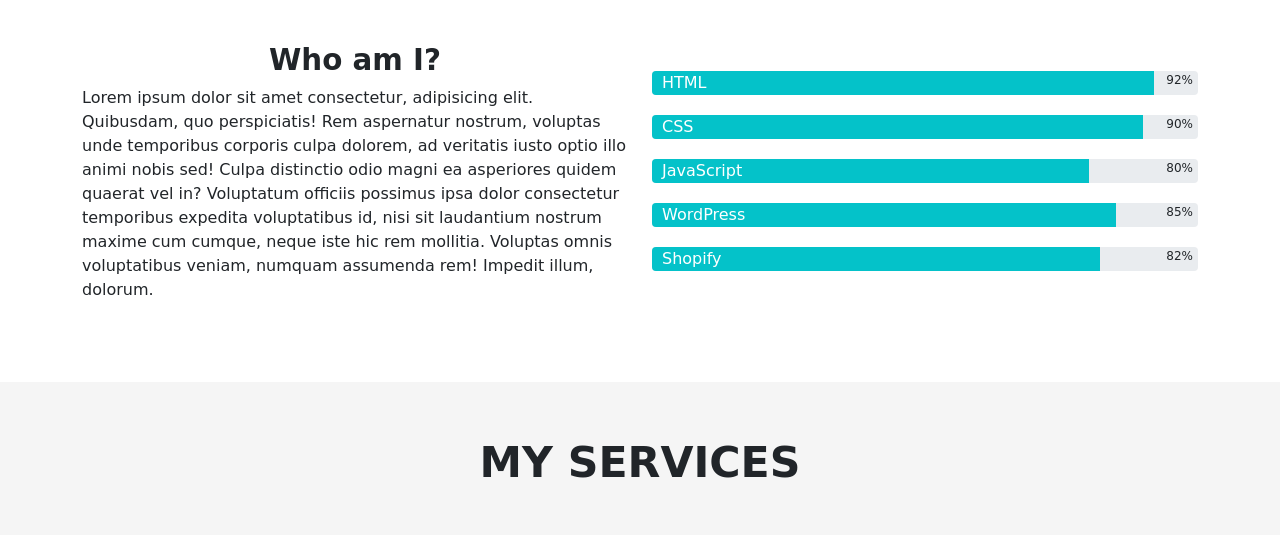
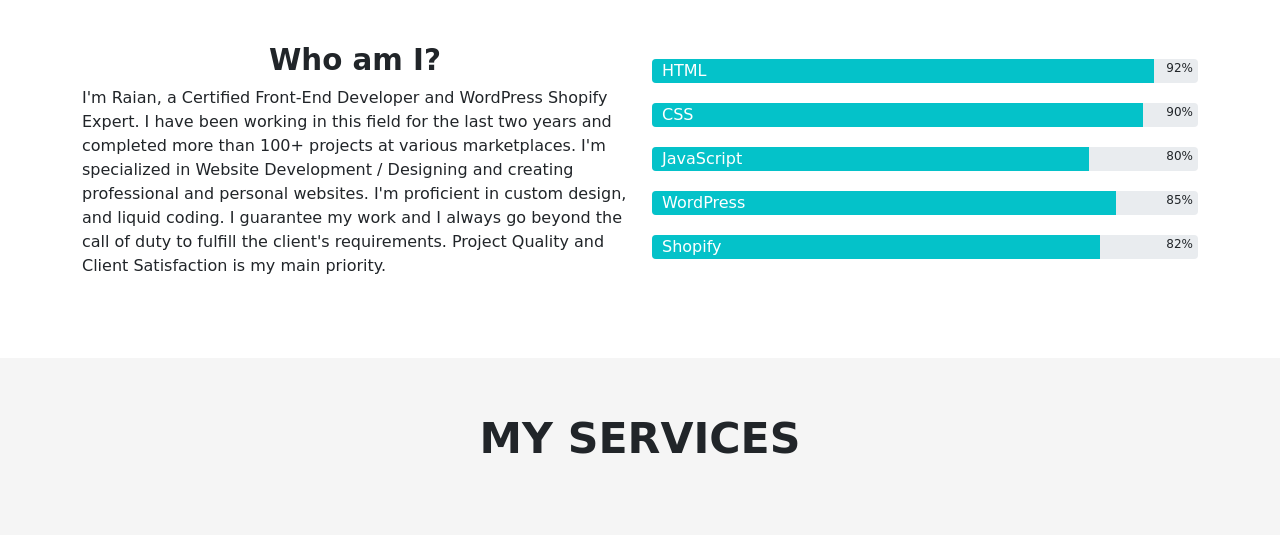
Before and after one commit to AshiqRaian/portfolio, a plain HTML site: page index.html in a window 1280 px wide. Shown: the part 1222-1757 px from the top of the page. Drawn offline with nearby package versions, Linux system fonts and the light colour scheme.

Commit message:
Update index.html

```diff
--- a/index.html
+++ b/index.html
@@ -98,9 +98,9 @@
 
         <div class="col-md-6">
           <h2 style="text-align: center;">Who am I?</h2>
-          <p>Lorem ipsum dolor sit amet consectetur, adipisicing elit. Quibusdam, quo perspiciatis! Rem aspernatur nostrum, voluptas unde temporibus corporis culpa dolorem, ad veritatis iusto optio illo animi nobis sed! Culpa distinctio odio magni ea asperiores quidem quaerat vel in? Voluptatum officiis possimus ipsa dolor consectetur temporibus expedita voluptatibus id, nisi sit laudantium nostrum maxime cum cumque, neque iste hic rem mollitia. Voluptas omnis voluptatibus veniam, numquam assumenda rem! Impedit illum, dolorum.</p>
-        </div>
-
+          <p>I'm Raian, a Certified Front-End Developer and WordPress Shopify Expert. I have been working in this field for the last two years and completed more than 100+ projects at various marketplaces. I'm specialized in Website Development / Designing and creating professional and personal websites. I'm proficient in custom design, and liquid coding.  I guarantee my work and I always go beyond the call of duty to fulfill the client's requirements. Project Quality and Client Satisfaction is my main priority.
+	  </p>
+	  </div>
         <div class="col-md-6 align-self-center">
           <div class="progress">
             <div class="progress-bar" role="progressbar" style="width: 92%" aria-valuenow="25" aria-valuemin="0" aria-valuemax="100">HTML</div>
```
